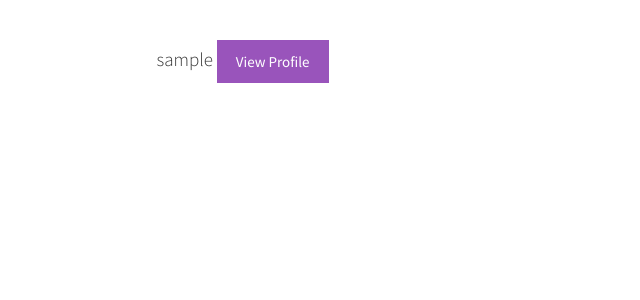
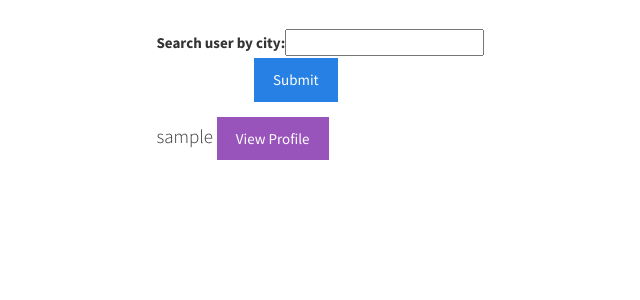
Before and after one commit to staspoberezhnik/django_test, a Django app: page /users/ in a window 1280 px wide. Shown: the part 51-351 px from the top of the page, without its empty margins (206-846 px from the left). Run offline with Django 3.2, Linux system fonts and the light colour scheme; the visitor is signed in with stand-in values (Sample User, id 1); data comes from the database, SQL or seed files in the repository; some libraries are stand-ins or nearby versions.

Commit message:
user search by city

```diff
--- a/django_project/settings.py
+++ b/django_project/settings.py
@@ -123,7 +123,7 @@ AUTH_PASSWORD_VALIDATORS = [
     },
 ]
 
-API_KEY = 'AIzaSyAE-M4C0I8i2nahy-B93eK8iNPYgDnv5hk'
+API_KEY = config('GOOGLE_KEY')
 AUTH_USER_MODEL = 'register.User'
 LOGIN_REDIRECT_URL = '/'
 LOGOUT_REDIRECT_URL = '/login/'
--- a/register/forms.py
+++ b/register/forms.py
@@ -32,13 +32,14 @@ class RegistrationForm(UserCreationForm):
 
 class ChangeForm(UserChangeForm):
     email = forms.EmailField(max_length=75, required=True)
-    password = forms.HiddenInput
+
+    def __init__(self, *args, **kwargs):
+        super(ChangeForm, self).__init__(*args, **kwargs)
+        self.fields['password'].widget = HiddenInput()
 
     class Meta:
         model = User
-
         fields = (
-
             'username',
             'first_name',
             'last_name',
@@ -49,11 +50,15 @@ class ChangeForm(UserChangeForm):
             'password'
         )
         widgets = {
-          'city':  HeavySelect2Widget(
+            'city': HeavySelect2Widget(
                 data_url=' /city/'),
 
         }
 
-    def __init__(self, *args, **kwargs):
-        super(ChangeForm, self).__init__(*args, **kwargs)
-        self.fields['password'].widget = HiddenInput()
+
+class SearchForm(forms.Form):
+    city = forms.CharField(
+        required=False,
+        label='Search user by city',
+        widget=HeavySelect2Widget(data_url='/city/')
+    )
--- a/register/models.py
+++ b/register/models.py
@@ -1,31 +1,18 @@
-import phonenumbers
-from django.core.exceptions import ValidationError
 from django.db import models
 from django.contrib.auth.models import AbstractUser
-from phonenumbers import NumberParseException
 from django.utils.translation import gettext_lazy as _
+from .notifications import validate_phone_number
+
 
 #
 # def upload_location(avatars, filename):
 #     return '{}/{}'.format(avatars, filename)
 
 
-def validate_phone_number(phone_number):
-    valid = True
-    try:
-        phone = phonenumbers.parse(phone_number, None)
-    except NumberParseException:
-        valid = False
-    else:
-        if not phonenumbers.is_valid_number(phone):
-            valid = False
-    if valid is False:
-        raise ValidationError('Phone number is not valid', code='invalid')
-
-
 class User(AbstractUser):
     email = models.EmailField(_('email address'), blank=False, unique=True)
     city = models.CharField(max_length=50, blank=True)
+    friends = models.ManyToManyField('User')
     phone_number = models.CharField(
         max_length=20,
         blank=False,
@@ -38,3 +25,10 @@ class User(AbstractUser):
     def __str__(self):
         name = self.get_full_name()
         return name if name else self.username
+
+
+class FriendshipStatus(models.Model):
+
+    sender = models.ForeignKey(User, related_name='sender', on_delete=models.CASCADE)
+    receiver = models.ForeignKey(User, related_name='receiver', on_delete=models.CASCADE)
+    status = models.BooleanField()
--- a/register/templates/allusers.html
+++ b/register/templates/allusers.html
@@ -1,11 +1,23 @@
 {% extends 'base.html' %}
+{% load bootstrap %}
 
 {% block title %}Users{% endblock %}
 {% block content %}
-    {% for user in users %}
+
+    <form method="get" class="form-horizontal">
+        {{ form|bootstrap_horizontal }}
+        <div class="form-group">
+            <div class="col-lg-10 col-lg-offset-2">
+                <button type="submit" class="btn btn-primary">Submit</button>
+            </div>
+        </div>
+    </form>
+
+    {% for user in object_list %}
         <h4>{{ user.username }}
             <a class="btn btn-info" href="{% url 'profile' user.id %}">View Profile</a>
         </h4>
     {% endfor %}
 
+
 {% endblock %}
--- a/register/templates/profile.html
+++ b/register/templates/profile.html
@@ -38,4 +38,10 @@
         <a href="{% url 'edit_profile' request.user.id %}" class="btn btn-warning">Edit Profile</a>
     {% endif %}
     <a class="btn btn-info" href="{% url 'all_users' %}">Go Back</a>
+
+     {% if request.user.is_authenticated %}
+    {% if object != request.user %}
+        <a href="{% url 'send_request' user.id %}" class="btn btn-warning">Add to friends</a>
+    {% endif %}
+    {%  endif %}
 {% endblock content %}
--- a/register/templates/register.html
+++ b/register/templates/register.html
@@ -8,7 +8,6 @@
         <form method="post" enctype="multipart/form-data" class="form-horizontal">
             {% csrf_token %}
             {{ form|bootstrap_horizontal }}
-
             <div class="form-group">
                 <div class="col-lg-10 col-lg-offset-2">
                     <button type="submit" class="btn btn-primary">Submit</button>
--- a/register/urls.py
+++ b/register/urls.py
@@ -1,7 +1,7 @@
 from django.conf.urls import url
 from . import views
 from .views import RegisterView, LogInView, LogOutView, AllUsersView, EditProfileView, ProfileDetailView, \
-    ChangePasswordView, CityAutocompleteView
+    ChangePasswordView, CityAutocompleteView, SendFriendRequestView
 
 urlpatterns = [
     url(r'^register/$', RegisterView.as_view(), name='register'),
@@ -12,6 +12,8 @@ urlpatterns = [
     url(r'^edit/(?P<pk>\d+)$', EditProfileView.as_view(), name='edit_profile'),
     url(r'^password/$', ChangePasswordView.as_view()),
     url(r'^city/$', CityAutocompleteView.as_view()),
+    url(r'^send_request/(?P<pk>\d+)$', SendFriendRequestView.as_view(), name='send_request'),
+
 
 
     url(r'^success/$', views.success, name='success'),
--- a/register/views.py
+++ b/register/views.py
@@ -1,10 +1,12 @@
 import json
 from django.http import HttpResponse
+from django.views.generic.edit import FormMixin
+
 from .notifications import send_register_sms, city_autocomplete
 from django.contrib.auth.views import LoginView, LogoutView, PasswordChangeView
 from django.shortcuts import render, redirect
 from django.contrib import auth
-from .forms import RegistrationForm, ChangeForm
+from .forms import RegistrationForm, ChangeForm, SearchForm
 from .models import User
 from django.views.generic import CreateView, UpdateView, DetailView, ListView, View
 
@@ -44,26 +46,32 @@ class ProfileDetailView(DetailView):
     model = User
 
 
-class AllUsersView(ListView):
+class AllUsersView(FormMixin, ListView):
     template_name = 'allusers.html'
     model = User
+    form_class = SearchForm
+    filter_field = ['city']
 
     def get_queryset(self):
-        return User.objects.all()
+        qs = super().get_queryset()
+        params = self.get_initial()
+        if params:
+            return qs.filter(**params)
+        return qs
 
-    def get_context_data(self, **kwargs):
-        user_instance = User.objects.all()
-        context = {
-            'users': user_instance,
-        }
-        return context
+    def get_initial(self):
+        params = dict()
+        for f in self.filter_field:
+            f_value = self.request.GET.get(f)
+            if f_value:
+                params[f] = f_value
+        return params
 
 
 class EditProfileView(UpdateView):
     template_name = 'edit_profile.html'
     form_class = ChangeForm
     model = User
-    print()
     success_url = '/'
 
 
@@ -81,6 +89,13 @@ class CityAutocompleteView(View):
                             content_type='application/json')
 
 
+class SendFriendRequestView(View):
+
+    def get(self, request, *args, **kwargs):
+
+        pass
+
+
 def success(request):
     if not request.user.is_authenticated:
         return redirect('login')
```
Also changed, not shown: register/notifications.py (+15 -0 lines).
